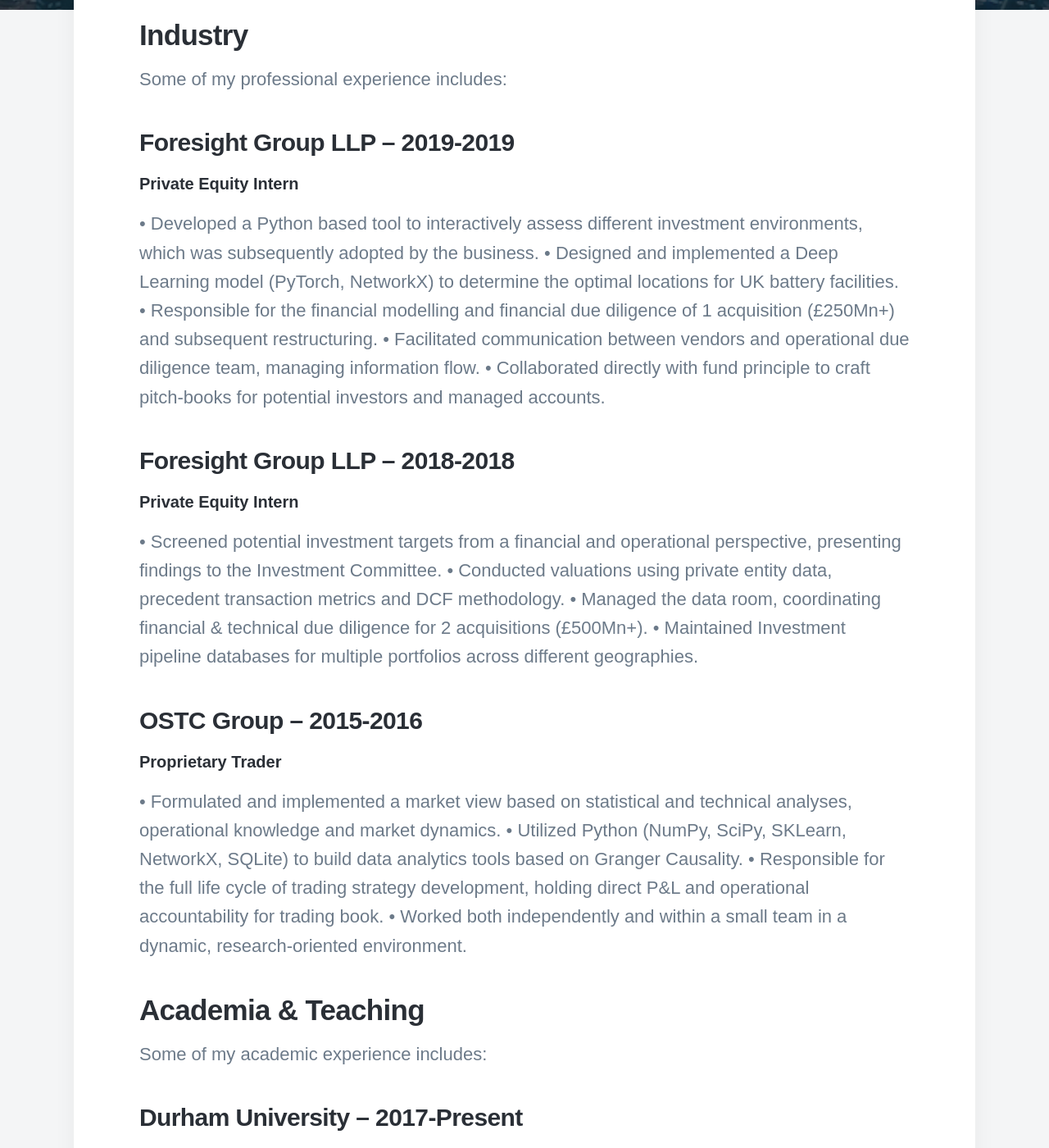
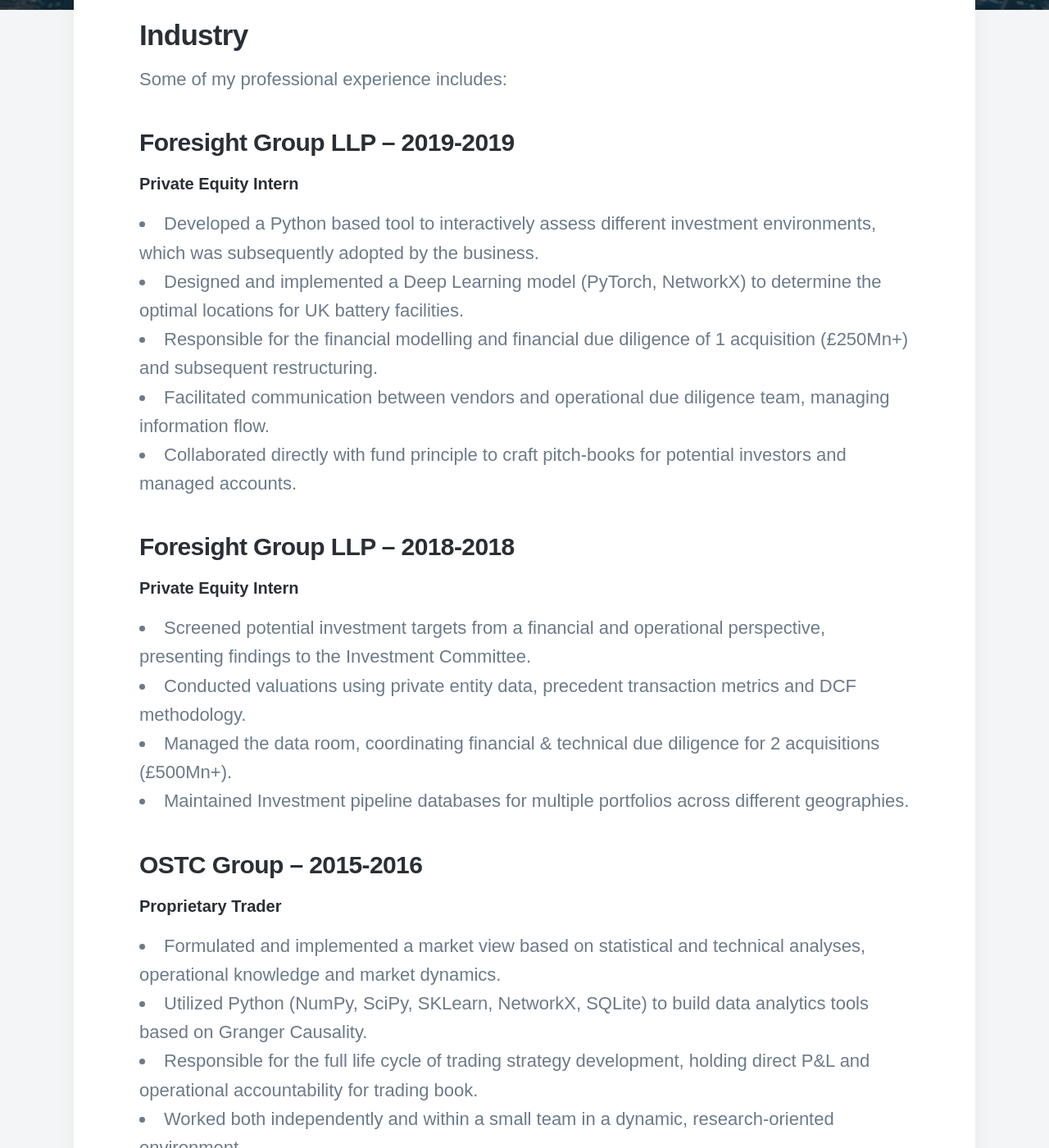
Before and after one commit to David-Woroniuk/Personal-Website, a Jekyll site: the page built from _pages/about.md, in a window 1280 px wide and 1400 px high, scrolled down 580 px. Shown: the whole window at 82% size. Built offline with Jekyll 4.4.1, drawn with Linux system fonts in a browser that asks for light colours; nearby versions of some CDN libraries; some web fonts are replaced; some of the changed text lies outside the part shown.

Commit message:
Update about.md

```diff
--- a/_pages/about.md
+++ b/_pages/about.md
@@ -12,27 +12,27 @@
 ### Foresight Group LLP -- 2019-2019
 ##### Private Equity Intern
 
-•	Developed a Python based tool to interactively assess different investment environments, which was subsequently adopted by the business.
-•	Designed and implemented a Deep Learning model (PyTorch, NetworkX) to determine the optimal locations for UK battery facilities.
-•	Responsible for the financial modelling and financial due diligence of 1 acquisition (£250Mn+) and subsequent restructuring.
-•	Facilitated communication between vendors and operational due diligence team, managing information flow.
-•	Collaborated directly with fund principle to craft pitch-books for potential investors and managed accounts.
+- Developed a Python based tool to interactively assess different investment environments, which was subsequently adopted by the business.
+- Designed and implemented a Deep Learning model (PyTorch, NetworkX) to determine the optimal locations for UK battery facilities.
+- Responsible for the financial modelling and financial due diligence of 1 acquisition (£250Mn+) and subsequent restructuring.
+- Facilitated communication between vendors and operational due diligence team, managing information flow.
+- Collaborated directly with fund principle to craft pitch-books for potential investors and managed accounts.
 
 ### Foresight Group LLP -- 2018-2018
 ##### Private Equity Intern
 
-•	Screened potential investment targets from a financial and operational perspective, presenting findings to the Investment Committee.
-•	Conducted valuations using private entity data, precedent transaction metrics and DCF methodology.
-•	Managed the data room, coordinating financial & technical due diligence for 2 acquisitions (£500Mn+).
-•	Maintained Investment pipeline databases for multiple portfolios across different geographies.
+-	Screened potential investment targets from a financial and operational perspective, presenting findings to the Investment Committee.
+-	Conducted valuations using private entity data, precedent transaction metrics and DCF methodology.
+-	Managed the data room, coordinating financial & technical due diligence for 2 acquisitions (£500Mn+).
+-	Maintained Investment pipeline databases for multiple portfolios across different geographies.
 
 ### OSTC Group -- 2015-2016
 ##### Proprietary Trader
 
-•	Formulated and implemented a market view based on statistical and technical analyses, operational knowledge and market dynamics.
-•	Utilized Python (NumPy, SciPy, SKLearn, NetworkX, SQLite) to build data analytics tools based on Granger Causality.
-•	Responsible for the full life cycle of trading strategy development, holding direct P&L and operational accountability for trading book.
-•	Worked both independently and within a small team in a dynamic, research-oriented environment.
+-	Formulated and implemented a market view based on statistical and technical analyses, operational knowledge and market dynamics.
+-	Utilized Python (NumPy, SciPy, SKLearn, NetworkX, SQLite) to build data analytics tools based on Granger Causality.
+-	Responsible for the full life cycle of trading strategy development, holding direct P&L and operational accountability for trading book.
+-	Worked both independently and within a small team in a dynamic, research-oriented environment.
 
 ## Academia & Teaching
 
@@ -41,13 +41,13 @@
 ### Durham University -- 2017-Present
 #####  Module Leader
 
-•	***Machine Learning for Finance (MSc Finance)** 2020/2021* - Pandas, NumPy, SciPy, PyTorch, Plotly - Due to the popular demand of the previous year, this course has been offered to MSc Finance students in the Easter term.
-•	***Machine Learning for Finance (MSc Finance)** 2019/2020* - Pandas, NumPy, SciPy, PyTorch, Plotly - With a colleague, I designed and delivered an optional module to the MSc Finance cohort, which was oversubscribed by 600 applicants.
+-	***Machine Learning for Finance (MSc Finance)** 2020/2021* - Pandas, NumPy, SciPy, PyTorch, Plotly - Due to the popular demand of the previous year, this course has been offered to MSc Finance students in the Easter term.
+-	***Machine Learning for Finance (MSc Finance)** 2019/2020* - Pandas, NumPy, SciPy, PyTorch, Plotly - With a colleague, I designed and delivered an optional module to the MSc Finance cohort, which was oversubscribed by 600 applicants.
 
 ##### Graduate Instructor
 
-•	***Real Estate Finance (BSc Economics & Finance)** 2020/2021* - An introduction to evaluation methods of Real Estate assets - Instructor (100 Students).
-•	***Foundations of Finance (BSc Economics & Finance)** 2020/2021* - An introduction to the evaluation of financial assets - Instructor (400 Students).
-•	***Financial Modelling & Business Forecasting (MSc Finance)** 2019/2020* - Time Series Econometrics - Instructor (400 Students).
-•	***Financial Markets & Institutions (BSc Economics)** 2018/2019* - Trading venues & Financial Instruments - Instructor (320 Students).
-•	***Fundamentals of Finance (BSc Finance)** 2017/2018* - Introductory Finance - Instructor (340 Students).
+-	***Real Estate Finance (BSc Economics & Finance)** 2020/2021* - An introduction to evaluation methods of Real Estate assets - Instructor (100 Students).
+-	***Foundations of Finance (BSc Economics & Finance)** 2020/2021* - An introduction to the evaluation of financial assets - Instructor (400 Students).
+-	***Financial Modelling & Business Forecasting (MSc Finance)** 2019/2020* - Time Series Econometrics - Instructor (400 Students).
+-	***Financial Markets & Institutions (BSc Economics)** 2018/2019* - Trading venues & Financial Instruments - Instructor (320 Students).
+-	***Fundamentals of Finance (BSc Finance)** 2017/2018* - Introductory Finance - Instructor (340 Students).
```
